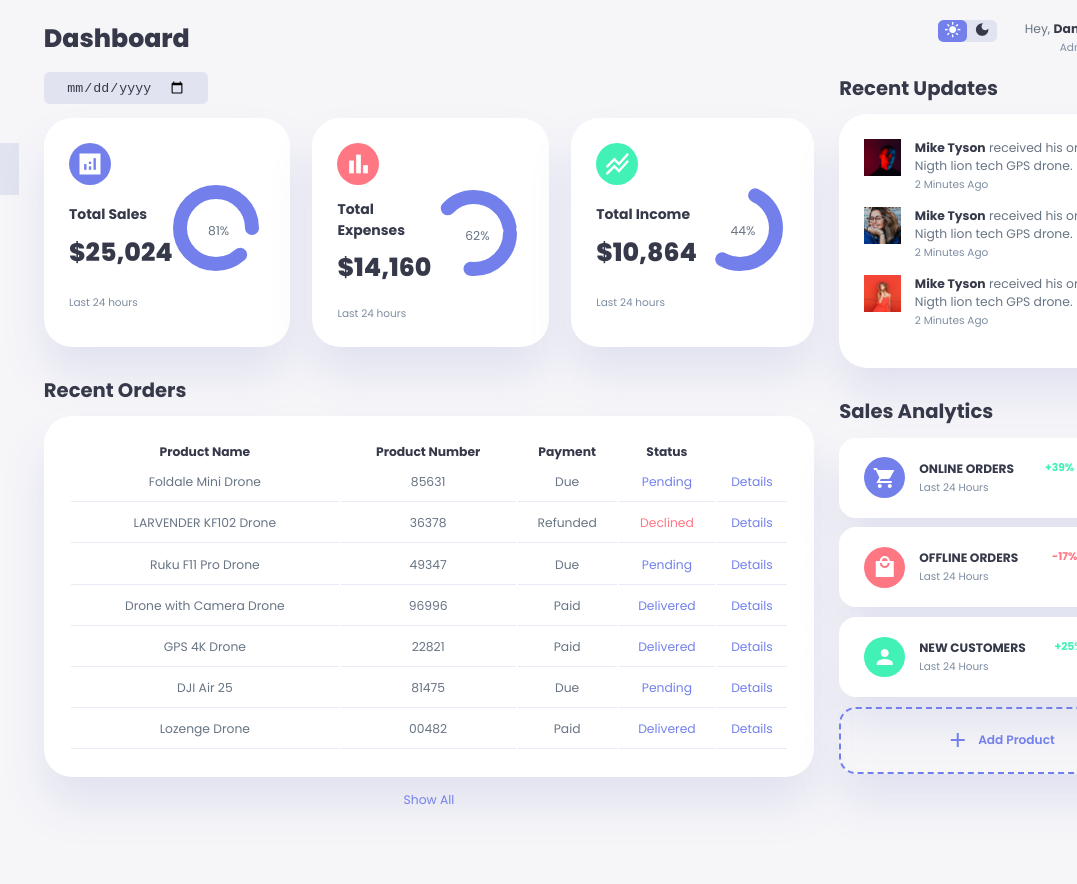
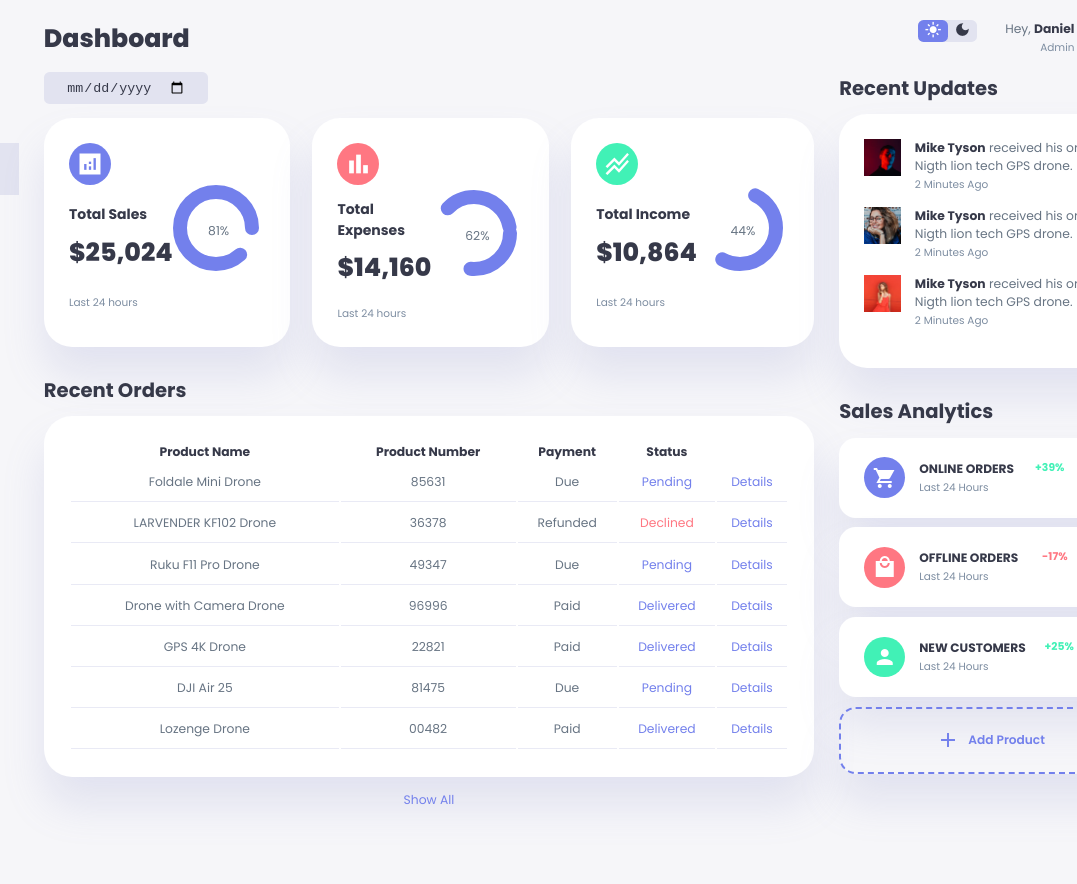
Before and after one commit to Charles-cdel/Dashboard---, a plain HTML site: page index.html in a window 1280 px wide. Shown: the top 884 px of the page, 203-1280 px from the left. Drawn offline with Linux system fonts and the light colour scheme.

Commit message:
realizando ajustes

```diff
--- a/style.css
+++ b/style.css
@@ -398,7 +398,7 @@ main .recent-orders a{
 /*--------------------------->>RIGHT<<--------------------------------->>*/
 .right {
   margin-top: 1.4rem;
-
+  margin-right: 1.4rem;
 }
 .right .top{
   display: flex;
```
